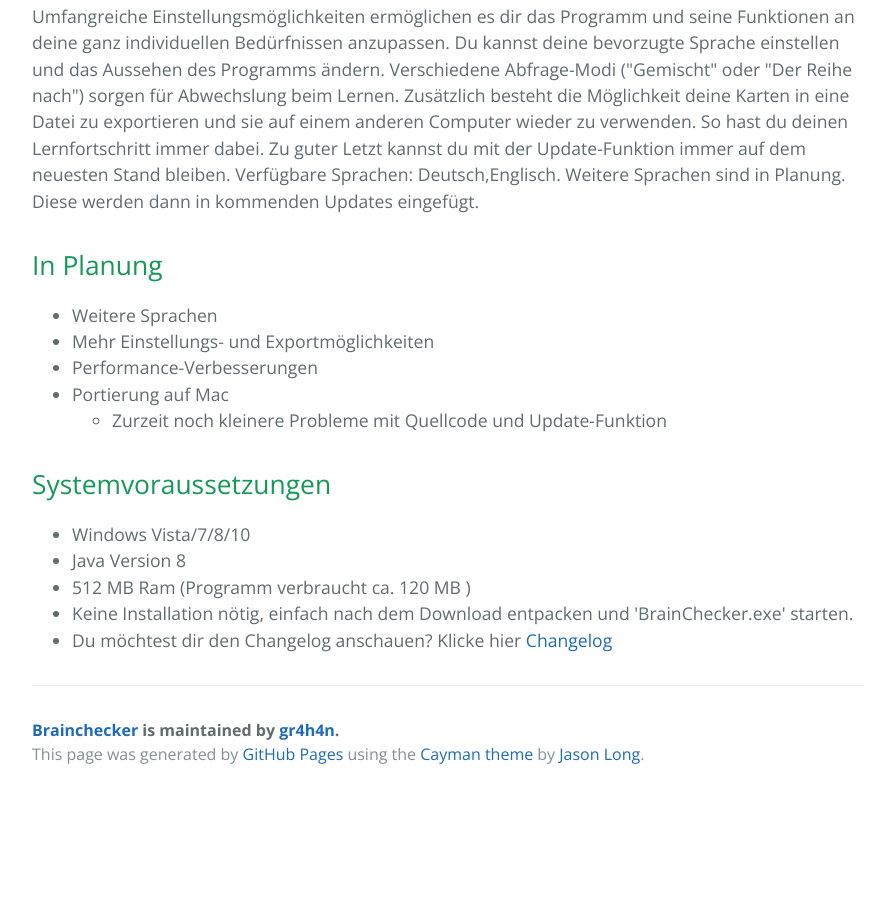
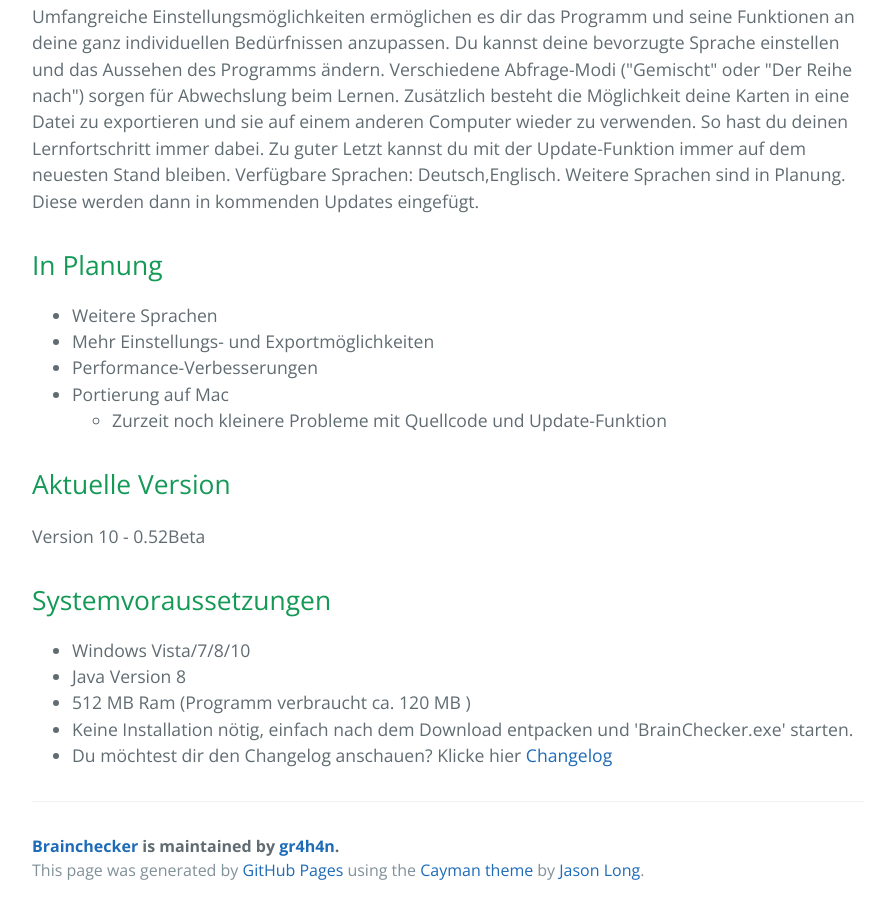
Before and after one commit to alexanderwe/BrainChecker, a plain HTML site: page index.html in a window 1280 px wide. Shown: the part 904-1818 px from the top of the page, without its empty margins (192-1087 px from the left). Before the commit the page ends 1702 px from the top, so only its background shows below. Drawn offline with nearby package versions, Linux system fonts and the light colour scheme.

Commit message:
Update index.html

```diff
--- a/index.html
+++ b/index.html
@@ -46,6 +46,8 @@
 	</ul>
 </ul>
 
+<h2>Aktuelle Version</h2>
+<p>Version 10 - 0.52Beta</p>
 
 <h2>
 <a id="systemvoraussetzungen" class="anchor" href="#systemvoraussetzungen" aria-hidden="true"><span class="octicon octicon-link"></span></a>Systemvoraussetzungen</h2>
```
